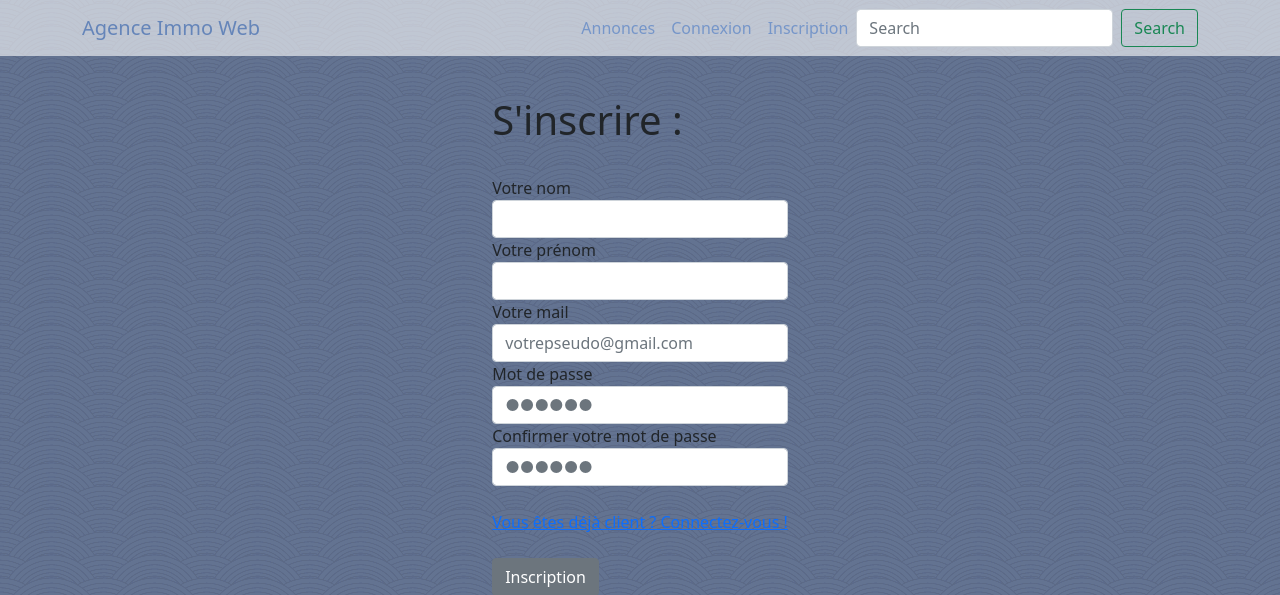
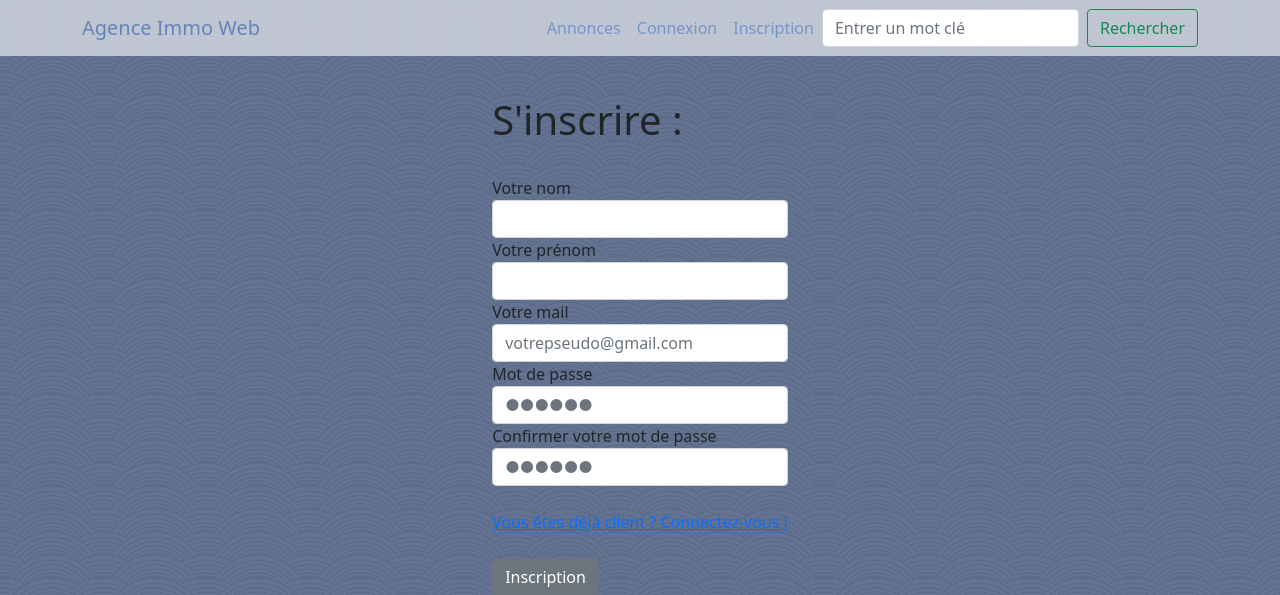
Before and after one commit to Jasskill/AgenceImmoWeb, a PHP site: page /index.php?action=inscription&id=1 in a window 1280 px wide. Shown: the top 595 px of the page. Run offline with PHP 8.4, Linux system fonts and the light colour scheme; tables that the repository leaves empty or names only in its code hold one stand-in row (values such as "Sample post").

Commit message:
modif minime

```diff
--- a/view/vue.php
+++ b/view/vue.php
@@ -46,13 +46,14 @@ class Vue {
                       <a class="nav-link" href="index.php?action=inscription&id=1">Inscription</a>
                     </li>
                 </ul>
-                  <form class="d-flex" role="search">
-                    <input class="form-control me-2" type="search" placeholder="Search" aria-label="Search">
-                    <button class="btn btn-outline-success" type="submit">Search</button>
+                  <form method="GET" class="d-flex" role="search">
+                    <input class="form-control me-2" type="search" placeholder="Entrer un mot clé" aria-label="Search" name="barRecherche">
+                    <button class="btn btn-outline-success" type="submit" name="btnRecherche">Rechercher</button>
                   </form>
               </div>
             </div>
           </nav>';
+
     }
 
     public function accueil($message = null) {
@@ -120,6 +121,16 @@ class Vue {
     ";
     $this->fin();
   }
+
+  //recherche
+  public function recherche(){
+    $this->entete();
+
+
+    $this->fin();
+  }
+
+
   //Affichage inscription utilisateur
   public function inscription($message = null){
     $this->entete();
```
